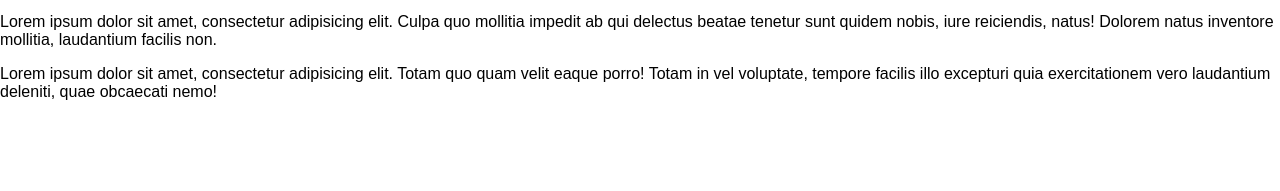
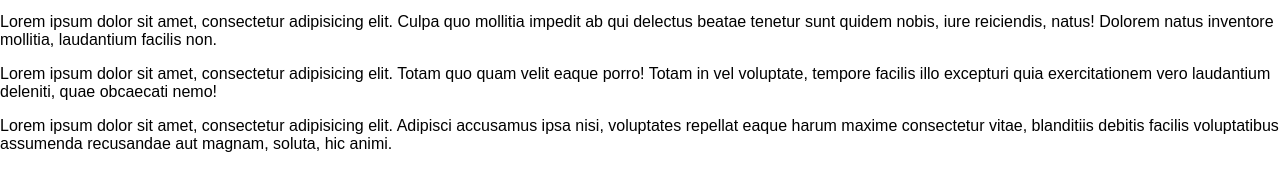
Before and after one commit to jpyyeung/testing, a plain HTML site: page index.html in a window 1280 px wide. Shown: the part 119-310 px from the top of the page. Drawn offline with nearby package versions, Linux system fonts and the light colour scheme.

Commit message:
added more more lorem

```diff
--- a/index.html
+++ b/index.html
@@ -10,6 +10,7 @@
 	<p>Lorem ipsum dolor sit amet, consectetur adipisicing elit. Fugit a animi iure necessitatibus nihil! Illo quae praesentium neque aut fuga, repellendus, inventore, laboriosam ea, aliquam suscipit nesciunt debitis eius quo.</p>
 	<p>Lorem ipsum dolor sit amet, consectetur adipisicing elit. Culpa quo mollitia impedit ab qui delectus beatae tenetur sunt quidem nobis, iure reiciendis, natus! Dolorem natus inventore mollitia, laudantium facilis non.</p>
 	<p>Lorem ipsum dolor sit amet, consectetur adipisicing elit. Totam quo quam velit eaque porro! Totam in vel voluptate, tempore facilis illo excepturi quia exercitationem vero laudantium deleniti, quae obcaecati nemo!</p>
+	<p>Lorem ipsum dolor sit amet, consectetur adipisicing elit. Adipisci accusamus ipsa nisi, voluptates repellat eaque harum maxime consectetur vitae, blanditiis debitis facilis voluptatibus assumenda recusandae aut magnam, soluta, hic animi.</p>
 	<script src="https://ajax.googleapis.com/ajax/libs/jquery/1.10.2/jquery.min.js"></script>
 	<script src="js/script.js"></script>
 </body>
```
